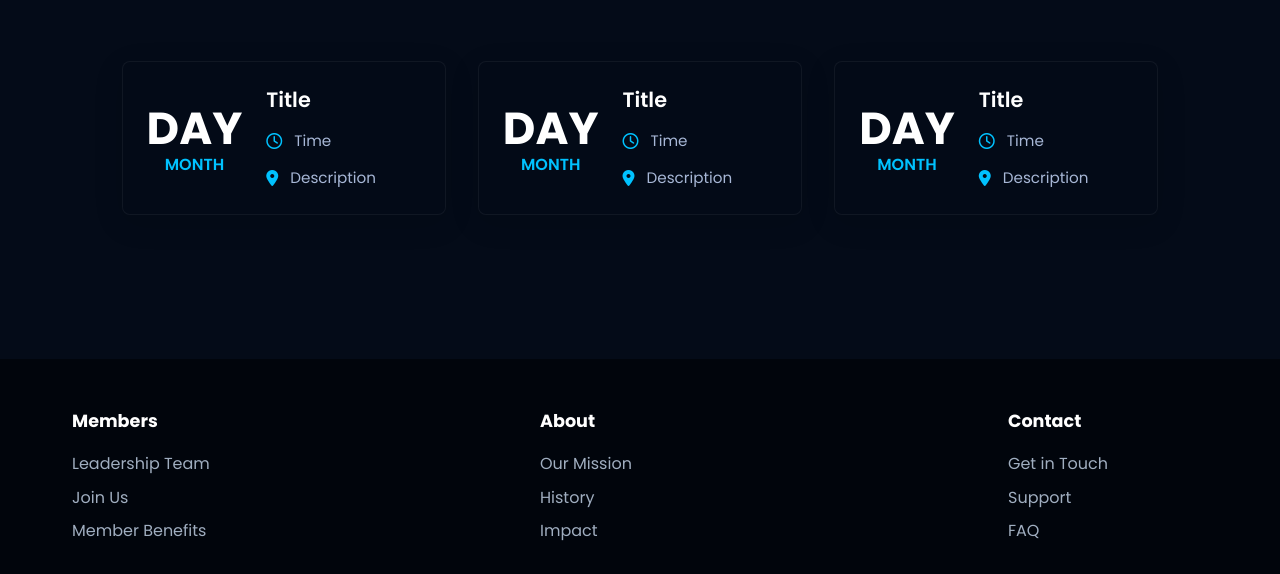
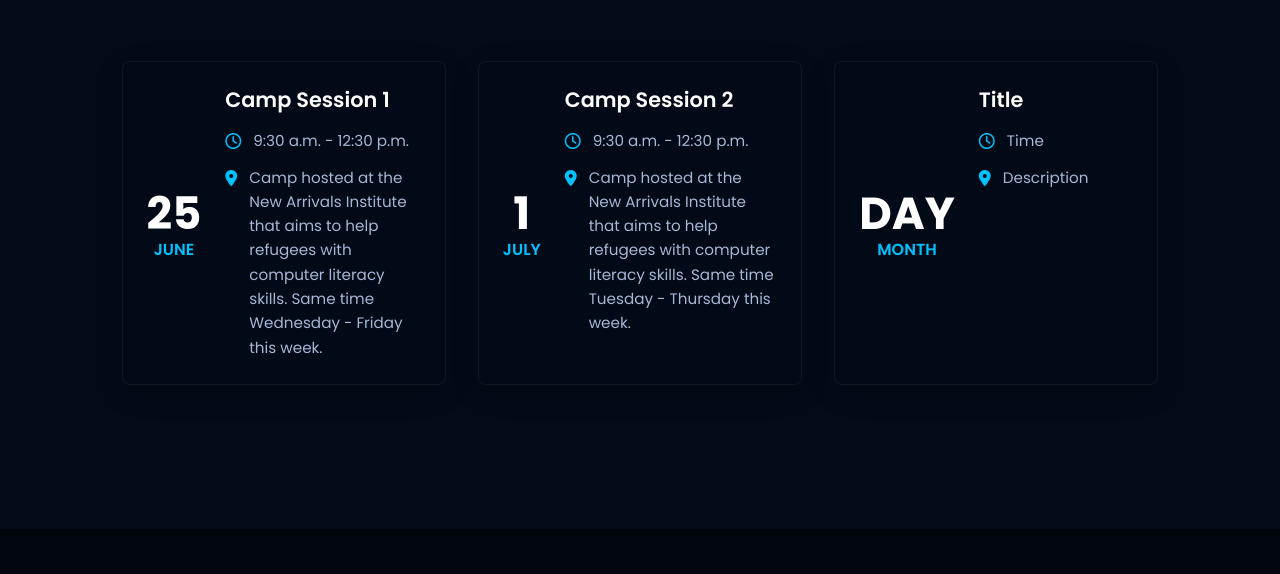
Before and after one commit to techrefuge/thetechrefuge, a plain HTML site: page index.html in a window 1280 px wide. Shown: the part 2216-2790 px from the top of the page. Drawn offline with Linux system fonts and the light colour scheme.

Commit message:
Update index.html

```diff
--- a/index.html
+++ b/index.html
@@ -118,19 +118,19 @@
             <div class="blog-grid">
                 <div class="blog-card">
                     <div class="blog-date">
-                        <span class="date-number">DAY</span>
-                        <span class="date-month">MONTH</span>
+                        <span class="date-number">25</span>
+                        <span class="date-month">June</span>
                     </div>
                     <div class="blog-content">
-                        <h3>Title</h3>
+                        <h3>Camp Session 1</h3>
                         <div class="blog-details">
                             <div class="blog-time">
                                 <i class="far fa-clock"></i>
-                                Time
+                                9:30 a.m. - 12:30 p.m.
                             </div>
                             <div class="blog-location">
                                 <i class="fas fa-map-marker-alt"></i>
-                                Description
+                                Camp hosted at the New Arrivals Institute that aims to help refugees with computer literacy skills. Same time Wednesday - Friday this week.
                             </div>
                         </div>
                     </div>
@@ -138,19 +138,19 @@
 
                 <div class="blog-card">
                     <div class="blog-date">
-                        <span class="date-number">DAY</span>
-                        <span class="date-month">MONTH</span>
+                        <span class="date-number">1</span>
+                        <span class="date-month">July</span>
                     </div>
                     <div class="blog-content">
-                        <h3>Title</h3>
+                        <h3>Camp Session 2</h3>
                         <div class="blog-details">
                             <div class="blog-time">
                                 <i class="far fa-clock"></i>
-                                Time
+                                9:30 a.m. - 12:30 p.m.
                             </div>
                             <div class="blog-location">
                                 <i class="fas fa-map-marker-alt"></i>
-                                Description
+                                Camp hosted at the New Arrivals Institute that aims to help refugees with computer literacy skills. Same time Tuesday - Thursday this week.
                             </div>
                         </div>
                     </div>
```
